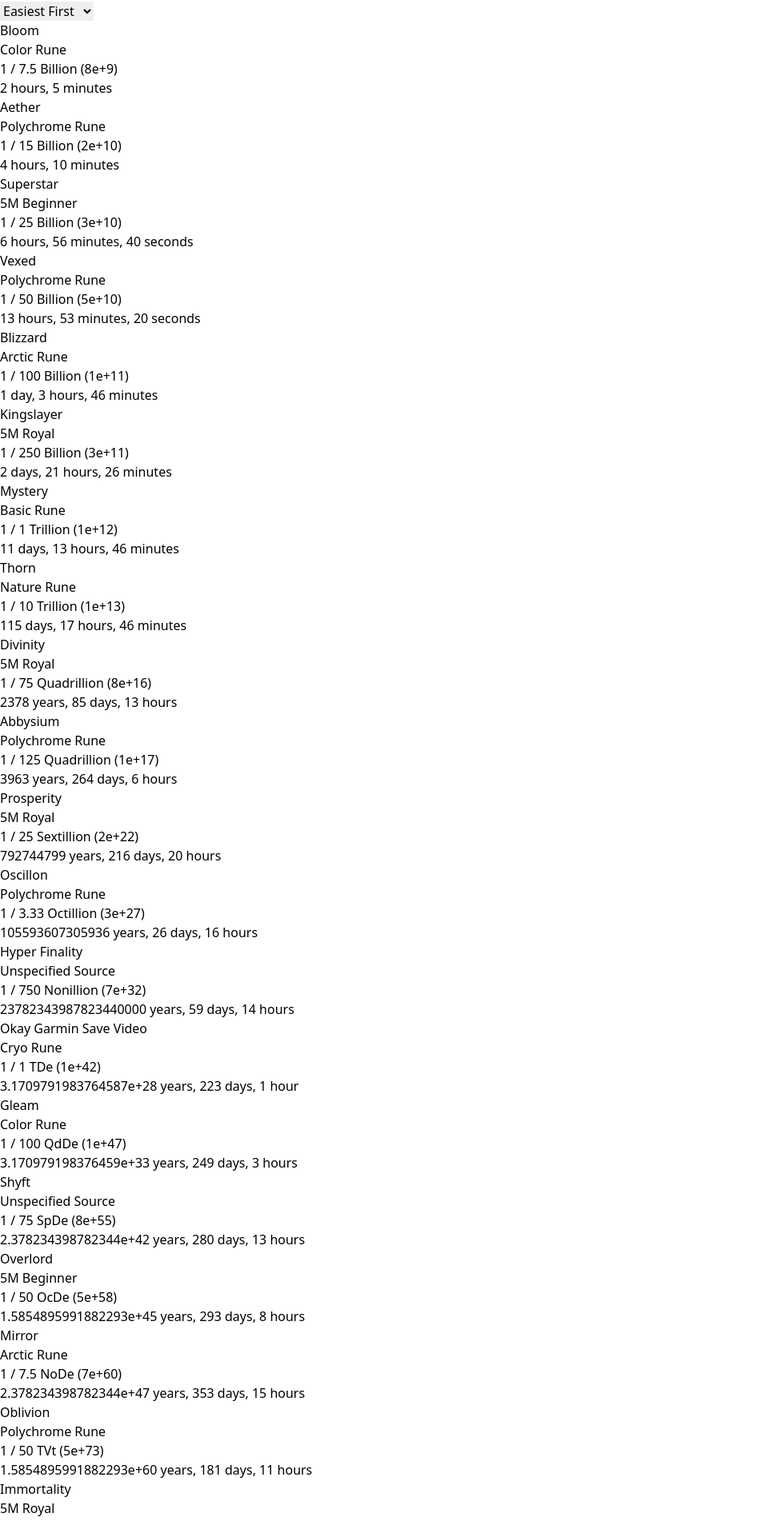
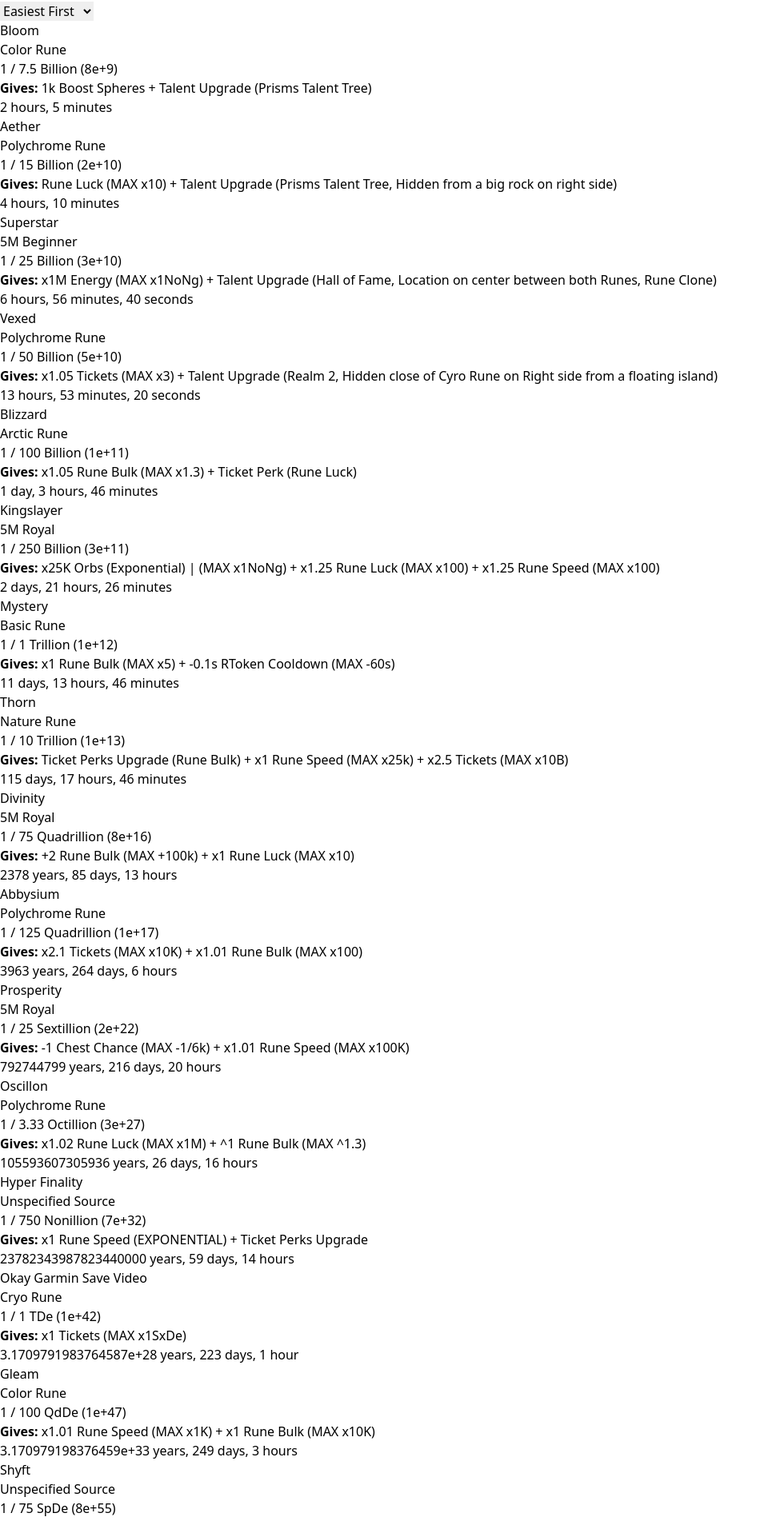
Before and after one commit to truthuntold/ai-rune-calc, a React (Vite) app: page / in a window 1280 px wide. Shown: the part 190-2092 px from the top of the page at 80% size, without its empty margins (0-960 px from the left). Built offline with nearby package versions, Linux system fonts and the light colour scheme.

Commit message:
Update App.jsx

```diff
--- a/src/App.jsx
+++ b/src/App.jsx
@@ -58,24 +58,34 @@ const generateScaleMap = () => {
 
 const scale = generateScaleMap();
 const scaleEntries = Object.entries(scale).sort(([, a], [, b]) => b - a);
-// Create a sorted version for dropdowns that need it
-const sortedScale = Object.fromEntries(Object.entries(scale).sort(([, valA], [, valB]) => valA - valB));
-
 
 const runesData = [
-  { name: 'Bloom', source: 'Color Rune', chance: 7.5e9 }, { name: 'Aether', source: 'Polychrome Rune', chance: 1.5e10 },
-  { name: 'Superstar', source: '5M Beginner', chance: 2.5e10 }, { name: 'Vexed', source: 'Polychrome Rune', chance: 5e10 },
-  { name: 'Blizzard', source: 'Arctic Rune', chance: 1e11 }, { name: 'Kingslayer', source: '5M Royal', chance: 2.5e11 },
-  { name: 'Mystery', source: 'Basic Rune', chance: 1e12 }, { name: 'Thorn', source: 'Nature Rune', chance: 1e13 },
-  { name: 'Divinity', source: '5M Royal', chance: 7.5e16 }, { name: 'Abbysium', source: 'Polychrome Rune', chance: 1.25e17 },
-  { name: 'Prosperity', source: '5M Royal', chance: 2.5e22 }, { name: 'Oscillon', source: 'Polychrome Rune', chance: 3.33e27 },
-  { name: 'Hyper Finality', source: 'Unspecified Source', chance: 7.5e32 }, { name: 'Okay Garmin Save Video', source: 'Cryo Rune', chance: 1e42 },
-  { name: 'Gleam', source: 'Color Rune', chance: 1e47 }, { name: 'Shyft', source: 'Unspecified Source', chance: 7.5e55 },
-  { name: 'Overlord', source: '5M Beginner', chance: 5e58 }, { name: 'Mirror', source: 'Arctic Rune', chance: 7.5e60 },
-  { name: 'Oblivion', source: 'Polychrome Rune', chance: 5e73 }, { name: 'Immortality', source: '5M Royal', chance: 2e82 },
-  { name: 'Vanta', source: 'Color Rune', chance: 5e87 }, { name: 'Odyssey', source: '5M Royal', chance: 1.5e100 },
-  { name: 'Frostbite', source: 'Arctic Rune', chance: 3e103 }, { name: 'Destiny', source: '5M Royal', chance: 5e121 },
-  { name: 'Squid', source: 'Nature Rune', chance: 1.5e130 }, { name: 'Array', source: 'Unspecified Source', chance: 1e135 },
+  { name: 'Bloom', source: 'Color Rune', chance: 7.5e9, stats: '1k Boost Spheres + Talent Upgrade (Prisms Talent Tree)' },
+  { name: 'Aether', source: 'Polychrome Rune', chance: 1.5e10, stats: 'Rune Luck (MAX x10) + Talent Upgrade (Prisms Talent Tree, Hidden from a big rock on right side)' },
+  { name: 'Superstar', source: '5M Beginner', chance: 2.5e10, stats: 'x1M Energy (MAX x1NoNg) + Talent Upgrade (Hall of Fame, Location on center between both Runes, Rune Clone)' },
+  { name: 'Vexed', source: 'Polychrome Rune', chance: 5e10, stats: 'x1.05 Tickets (MAX x3) + Talent Upgrade (Realm 2, Hidden close of Cyro Rune on Right side from a floating island)' },
+  { name: 'Blizzard', source: 'Arctic Rune', chance: 1e11, stats: 'x1.05 Rune Bulk (MAX x1.3) + Ticket Perk (Rune Luck)' },
+  { name: 'Kingslayer', source: '5M Royal', chance: 2.5e11, stats: 'x25K Orbs (Exponential) | (MAX x1NoNg) + x1.25 Rune Luck (MAX x100) + x1.25 Rune Speed (MAX x100)' },
+  { name: 'Mystery', source: 'Basic Rune', chance: 1e12, stats: 'x1 Rune Bulk (MAX x5) + -0.1s RToken Cooldown (MAX -60s)' },
+  { name: 'Thorn', source: 'Nature Rune', chance: 1e13, stats: 'Ticket Perks Upgrade (Rune Bulk) + x1 Rune Speed (MAX x25k) + x2.5 Tickets (MAX x10B)' },
+  { name: 'Divinity', source: '5M Royal', chance: 7.5e16, stats: '+2 Rune Bulk (MAX +100k) + x1 Rune Luck (MAX x10)' },
+  { name: 'Abbysium', source: 'Polychrome Rune', chance: 1.25e17, stats: 'x2.1 Tickets (MAX x10K) + x1.01 Rune Bulk (MAX x100)' },
+  { name: 'Prosperity', source: '5M Royal', chance: 2.5e22, stats: '-1 Chest Chance (MAX -1/6k) + x1.01 Rune Speed (MAX x100K)' },
+  { name: 'Oscillon', source: 'Polychrome Rune', chance: 3.33e27, stats: 'x1.02 Rune Luck (MAX x1M) + ^1 Rune Bulk (MAX ^1.3)' },
+  { name: 'Hyper Finality', source: 'Unspecified Source', chance: 7.5e32, stats: 'x1 Rune Speed (EXPONENTIAL) + Ticket Perks Upgrade' },
+  { name: 'Okay Garmin Save Video', source: 'Cryo Rune', chance: 1e42, stats: 'x1 Tickets (MAX x1SxDe)' },
+  { name: 'Gleam', source: 'Color Rune', chance: 1e47, stats: 'x1.01 Rune Speed (MAX x1K) + x1 Rune Bulk (MAX x10K)' },
+  { name: 'Shyft', source: 'Unspecified Source', chance: 7.5e55, stats: '+1 Walkspeed (MAX 30) +7 Rune Bulk (MAX +500k) + New Talent (Behind the Basic Rune on island)' },
+  { name: 'Overlord', source: '5M Beginner', chance: 5e58, stats: 'x1.01 Energy (EXPONENTIAL) + +24 Rune Bulk (MAX +100M)' },
+  { name: 'Mirror', source: 'Arctic Rune', chance: 7.5e60, stats: 'x1.01 Rune Speed (MAX 50k) + x1 Rune Speed (MAX 500k)' },
+  { name: 'Oblivion', source: 'Polychrome Rune', chance: 5e73, stats: 'x1.02 Rune Bulk (MAX x50k) + New Talent' },
+  { name: 'Immortality', source: '5M Royal', chance: 2e82, stats: 'x2 Rune Bulk (EXPODENTIAL) (MAX x1B)' },
+  { name: 'Vanta', source: 'Color Rune', chance: 5e87, stats: 'x2 Rune Speed (EXPODENTIAL) + x1 Rune Bulk (MAX ???) + x2 Tickets' },
+  { name: 'Odyssey', source: '5M Royal', chance: 1.5e100, stats: 'x1 Rune Bulk (EXPONENTIAL) + x1 Rune Bulk (MAX ???) + x1 Rune Speed (MAX ???)' },
+  { name: 'Frostbite', source: 'Arctic Rune', chance: 3e103, stats: 'x1.01 Rune Speed (MAX x100k) + New Talent' },
+  { name: 'Destiny', source: '5M Royal', chance: 5e121, stats: 'x1 Rune Bullk (MAX x10K) + x1 Rune Speed (MAX ???)' },
+  { name: 'Squid', source: 'Nature Rune', chance: 1.5e130, stats: 'Ticket Perk (Rune Bulk) + x2 Rune Bulk (MAX ???) + x? Tickets (MAX ???)' },
+  { name: 'Array', source: 'Unspecified Source', chance: 1e135, stats: '+? Rune Bulk (MAX + 25B) + x1 Rune Bulk (MAX x25) + x1 Tickets' },
 ];
 
 // --- Helper Functions ---
@@ -120,7 +130,6 @@ function parseRpsInput(input) {
     if (typeof input !== 'string' || !input) return 0;
     const cleanedInput = input.trim();
 
-    // Regex to find a number followed by letters
     const match = cleanedInput.match(/^(\d*\.?\d+)\s*([a-zA-Z]+)$/);
 
     if (match) {
@@ -133,7 +142,6 @@ function parseRpsInput(input) {
         }
     }
 
-    // If no scale is found or regex doesn't match, try parsing as a plain number
     const plainNumber = parseFloat(cleanedInput);
     return isNaN(plainNumber) ? 0 : plainNumber;
 }
@@ -184,13 +192,11 @@ export default function App() {
   const [sortOrder, setSortOrder] = useState('asc');
   const [runeFilter, setRuneFilter] = useState('');
 
-  // Load state from localStorage on initial render
   useEffect(() => {
     const savedRps = localStorage.getItem('runeCalc_rawRpsInput');
     if (savedRps) setRawRpsInput(savedRps);
   }, []);
 
-  // Save state to localStorage whenever it changes
   useEffect(() => {
     localStorage.setItem('runeCalc_rawRpsInput', rawRpsInput);
   }, [rawRpsInput]);
@@ -281,11 +287,15 @@ export default function App() {
                             return (
                             <div key={rune.name} className={`bg-gray-900/50 backdrop-blur-sm p-5 rounded-lg shadow-md border transition-all duration-300 ${highlightClass}`}>
                                 {isNextUpgrade && <div className="text-yellow-400 font-bold mb-2 text-sm">NEXT REASONABLE UPGRADE (&lt;1 hour)</div>}
-                                <div className="flex flex-col sm:flex-row justify-between items-start sm:items-center">
-                                <div className="mb-3 sm:mb-0">
+                                <div className="flex flex-col sm:flex-row justify-between items-start sm:items-center gap-4">
+                                    <div className="flex-1 min-w-0">
                                         <h2 className="text-2xl font-bold text-white">{rune.name}</h2>
                                         <p className="text-sm text-gray-400">{rune.source}</p>
                                         <p className="text-sm text-cyan-400">{formatChance(rune.chance)}</p>
+                                        <p className="text-sm text-green-400 mt-2">
+                                            <strong className="font-semibold">Gives: </strong>
+                                            {rune.stats}
+                                        </p>
                                     </div>
                                     <div className="bg-cyan-500/10 border border-cyan-500/30 text-cyan-300 text-lg font-semibold px-4 py-2 rounded-lg text-center w-full sm:w-auto min-w-[150px]">
                                         {formatTime(rune.time)}
```
Lines whose indentation alone changed are shown as unchanged.
